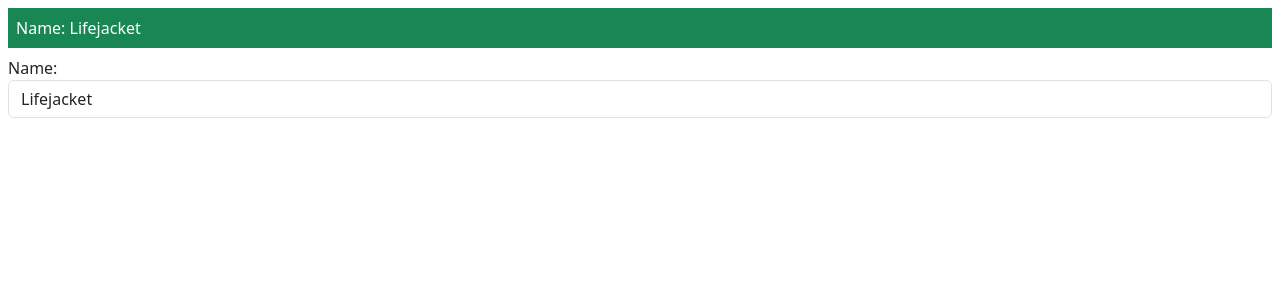
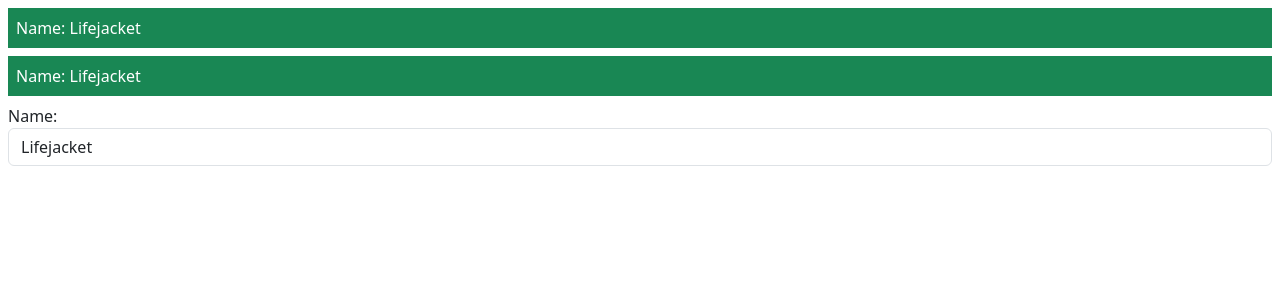
Before and after one commit to dmyers82/databindings, an Angular app: page / in a window 1280 px wide. Shown: the top 300 px of the page. Built offline with nearby package versions, Linux system fonts and the light colour scheme.

Commit message:
String Interpolation

```diff
--- a/src/app/template.html
+++ b/src/app/template.html
@@ -1,5 +1,9 @@
 <div [ngClass]="'text-white m-2 p-2 ' + getClasses()"
     [textContent]="'Name: ' + (model.getProduct(1)?.name || 'None')">
+</div>
+
+<div [ngClass]="'text-white m-2 p-2 ' + getClasses()">
+    Name: {{ model.getProduct(1)?.name || 'None' }}
 </div>
 
 <div class="form-group m-2">
```
